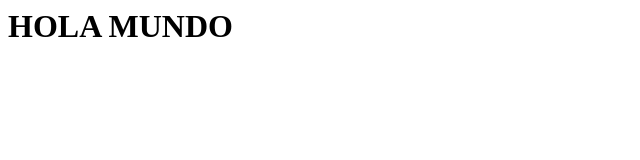
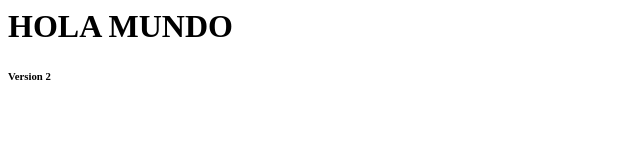
Before and after one commit to kcaHnaM/test1, a plain HTML site: page index.html in a window 1280 px wide. Shown: the full height of the page, 0-640 px from the left. Drawn offline with Linux system fonts and the light colour scheme.

Commit message:
Ahora el index.html tiene codigo html

```diff
--- a/index.html
+++ b/index.html
@@ -4,5 +4,6 @@
 	</head>
 	<body>
 		<h1>HOLA MUNDO</h1>
-			</body>
+		<h6>Version 2</h6>
+	</body>
 </HTML>
```
